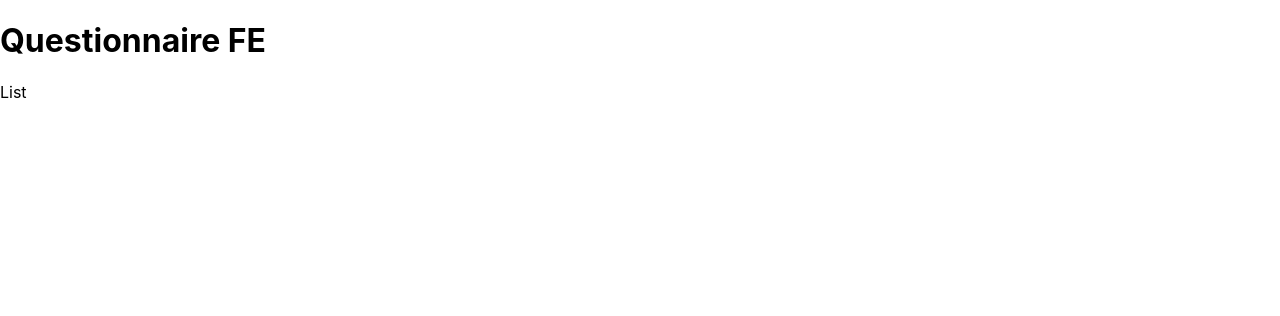
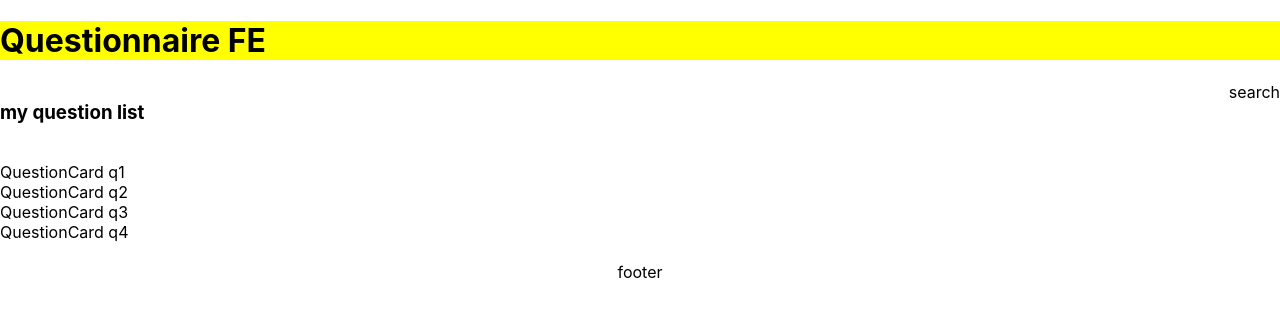
Before and after one commit to xiudou401/Questionnaire, a React (Create React App) app in the folder wenjuan-fe/: page / in a window 1280 px wide. Shown: the top 316 px of the page. Built offline with nearby package versions, Linux system fonts and the light colour scheme.

Commit message:
List css

```diff
--- a/wenjuan-fe/package.json
+++ b/wenjuan-fe/package.json
@@ -39,5 +39,8 @@
       "last 1 firefox version",
       "last 1 safari version"
     ]
+  },
+  "devDependencies": {
+    "sass": "^1.81.0"
   }
 }
--- a/wenjuan-fe/src/App.tsx
+++ b/wenjuan-fe/src/App.tsx
@@ -4,7 +4,7 @@ import List from './pages/List';
 function App() {
   return (
     <div className="App">
-      <h1>Questionnaire FE</h1>
+      <h1 style={{ background: 'yellow' }}>Questionnaire FE</h1>
       <List />
     </div>
   );
--- a/wenjuan-fe/src/components/QuestionCard.tsx
+++ b/wenjuan-fe/src/components/QuestionCard.tsx
@@ -1,8 +1,18 @@
 import React, { FC } from 'react';
 import styles from './QuestionCard.module.scss';
 
-const QuestionCard: FC = () => {
-  return <div></div>;
+type PropsType = {
+  _id: string;
+  title: string;
+  isPublished: boolean;
+  isStar: boolean;
+  answerCount: number;
+  createdAt: string;
+};
+
+const QuestionCard: FC<PropsType> = (props: PropsType) => {
+  const { _id } = props;
+  return <div>QuestionCard {_id}</div>;
 };
 
 export default QuestionCard;
--- a/wenjuan-fe/src/pages/List.module.scss
+++ b/wenjuan-fe/src/pages/List.module.scss
@@ -0,0 +1,19 @@
+.header {
+  display: flex;
+  margin-bottom: 20px;
+  .left {
+    flex: 1;
+  }
+  .right {
+    flex: 1;
+    text-align: right;
+  }
+}
+
+.content {
+  margin-bottom: 20px;
+}
+
+.footer {
+  text-align: center;
+}
--- a/wenjuan-fe/src/pages/List.tsx
+++ b/wenjuan-fe/src/pages/List.tsx
@@ -4,43 +4,55 @@ import styles from './List.module.scss';
 
 const rawQuestionList = [
   {
-    id: 'q1',
+    _id: 'q1',
     title: 'question 1',
     isPublished: false,
     isStar: false,
     answerCount: 5,
-    createAt: '10/03 13:23',
+    createdAt: '10/03 13:23',
   },
   {
-    id: 'q2',
+    _id: 'q2',
     title: 'question 2',
     isPublished: false,
     isStar: true,
     answerCount: 3,
-    createAt: '11/03 13:23',
+    createdAt: '11/03 13:23',
   },
   {
-    id: 'q3',
+    _id: 'q3',
     title: 'question 3',
     isPublished: false,
     isStar: true,
     answerCount: 4,
-    createAt: '12/03 13:23',
+    createdAt: '12/03 13:23',
   },
   {
-    id: 'q4',
+    _id: 'q4',
     title: 'question 4',
     isPublished: true,
     isStar: true,
     answerCount: 6,
-    createAt: '13/03 13:23',
+    createdAt: '13/03 13:23',
   },
 ];
 const List: FC = () => {
   const [questionList, setQuestionList] = useState(rawQuestionList);
   return (
     <div>
-      <p>List</p>
+      <div className={styles.header}>
+        <div className={styles.left}>
+          <h3>my question list</h3>
+        </div>
+        <div className={styles.right}>search</div>
+      </div>
+      <div className={styles.content}>
+        {questionList.map((q) => {
+          const { _id } = q;
+          return <QuestionCard key={_id} {...q} />;
+        })}
+      </div>
+      <div className={styles.footer}>footer</div>
     </div>
   );
 };
```
Also changed, not shown: 1 other file (tests, documents, lock files or other folders).
